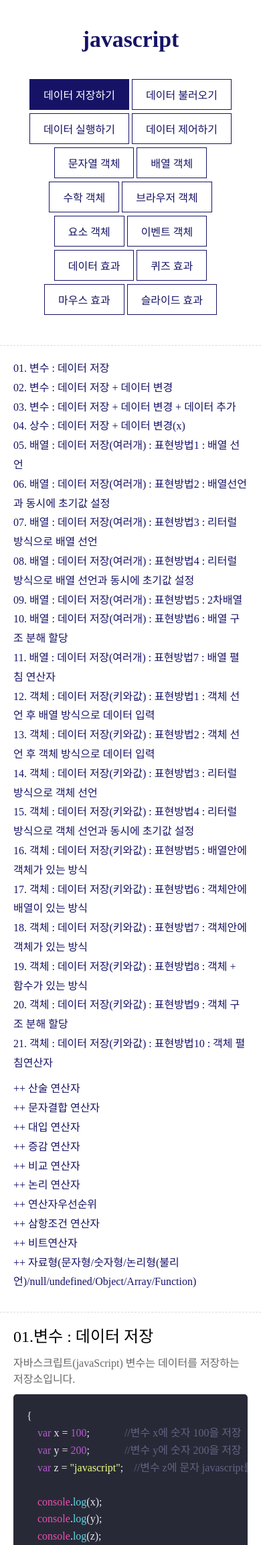
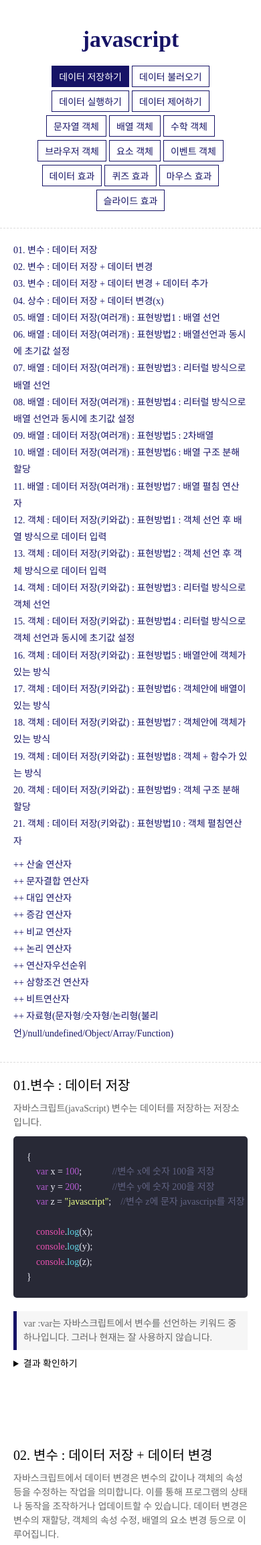
Before and after one commit to ojs104/webs2024, a PHP site: page /javascript/javascript01.html in a window 390 px wide. Shown: the top 2306 px of the page at 67% size. Run offline with PHP 8.4, Linux system fonts and the light colour scheme; some web fonts are replaced.

Commit message:
모바일 수정
모바일 수정

```diff
--- a/javascript/css/style.css
+++ b/javascript/css/style.css
@@ -219,13 +219,41 @@
 }
 
 @media (max-width: 800px){
+    #header {
+        padding: 20px;
+    }
+    #header h1 {
+        padding: 20px;
+    }
+    #header nav ul li a {
+        padding: 5px 10px;
+        font-size: 14px;
+    }
     .main__menu {
         padding: 20px;
+        font-size: 14px;
     }
     .main__sample {
         padding: 20px;
     }
+    .main__sample .sample h3 {
+        font-size: 20px;
+    }
+    .main__sample .sample p {
+        font-size: 14px;
+    }
+    .main__sample .sample .desc{
+        font-size: 14px;
+        padding: 8px 5px 8px 10px;
+    }
+    .main__sample .sample .result {
+        font-size: 14px;
+        line-height: 1.6;
+    }
     .main__desc {
         padding: 20px;
     }
+    pre code.hljs {
+        font-size: 14px;
+    }
 }
--- a/javascript/index.html
+++ b/javascript/index.html
@@ -46,6 +46,11 @@
         main nav ul li a:hover {
             background-color: #161366;
             color: #fff;
+        }
+        @media (max-width: 800px){
+          .animation {
+            overflow: hidden;
+          }
         }
     </style>
 </head>
```
